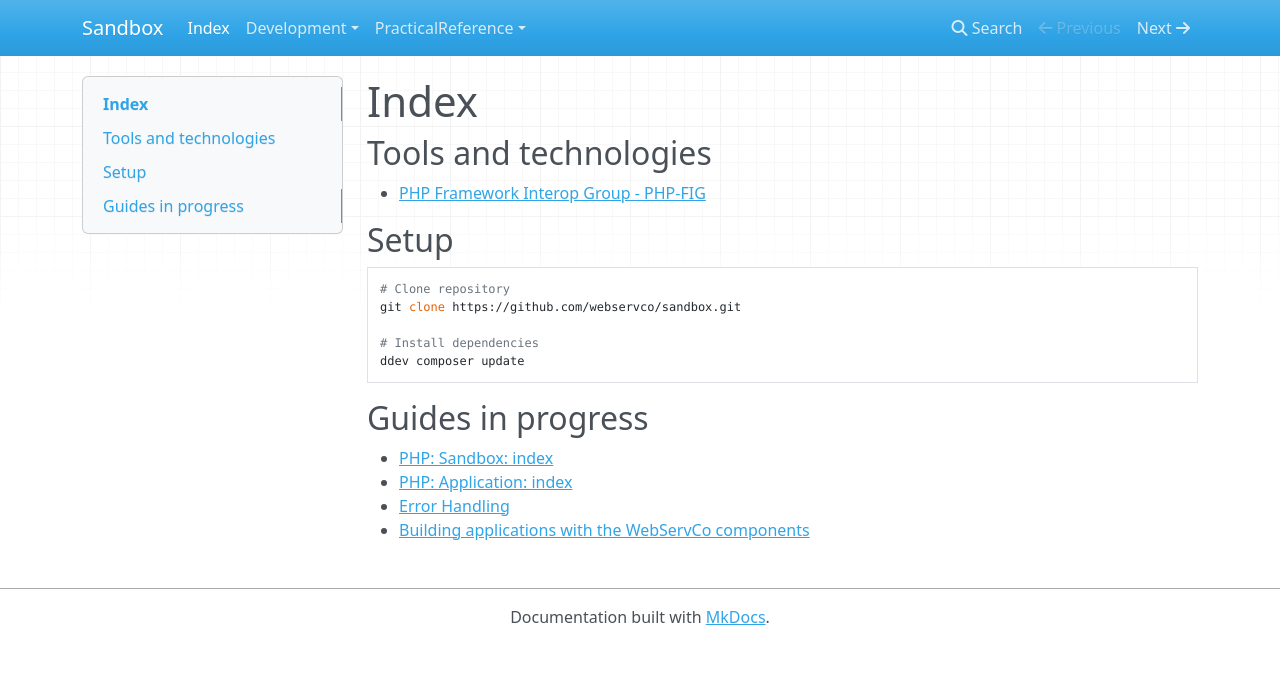
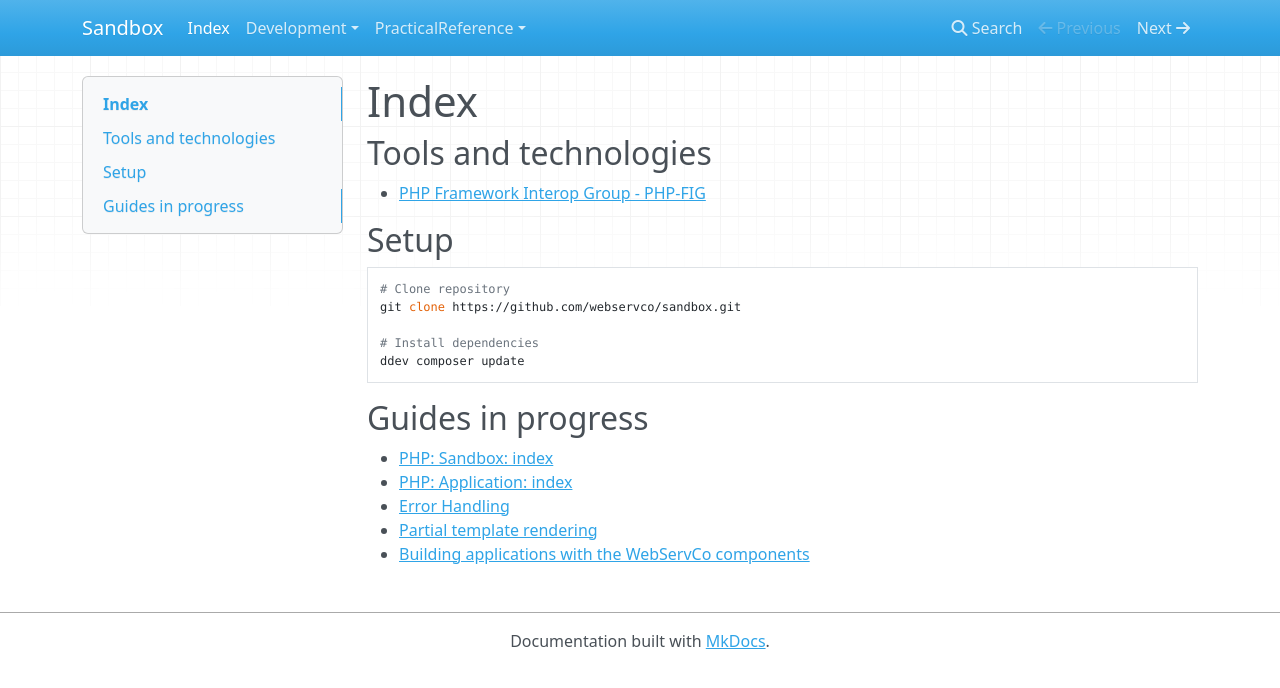
Before and after one commit to webservco/sandbox, an MkDocs documentation site: the page built from docs/index.md, in a window 1280 px wide. Shown: the top 688 px of the page. Built offline with MkDocs 1.6.1, drawn with Linux system fonts in a browser that asks for light colours; nearby versions of some CDN libraries.

Commit message:
AI partial template rendering proposal.

```diff
--- a/docs/index.md
+++ b/docs/index.md
@@ -19,4 +19,5 @@ ddev composer update
 - [PHP: Sandbox: index](Development/PHP/Sandbox/index.md)
 - [PHP: Application: index](Development/PHP/Application/index.md)
 - [Error Handling](Development/PHP/ErrorHandling.md)
+- [Partial template rendering](WIP/partial-template-rendering.md)
 - [Building applications with the WebServCo components](PracticalReference/index.md)
```
